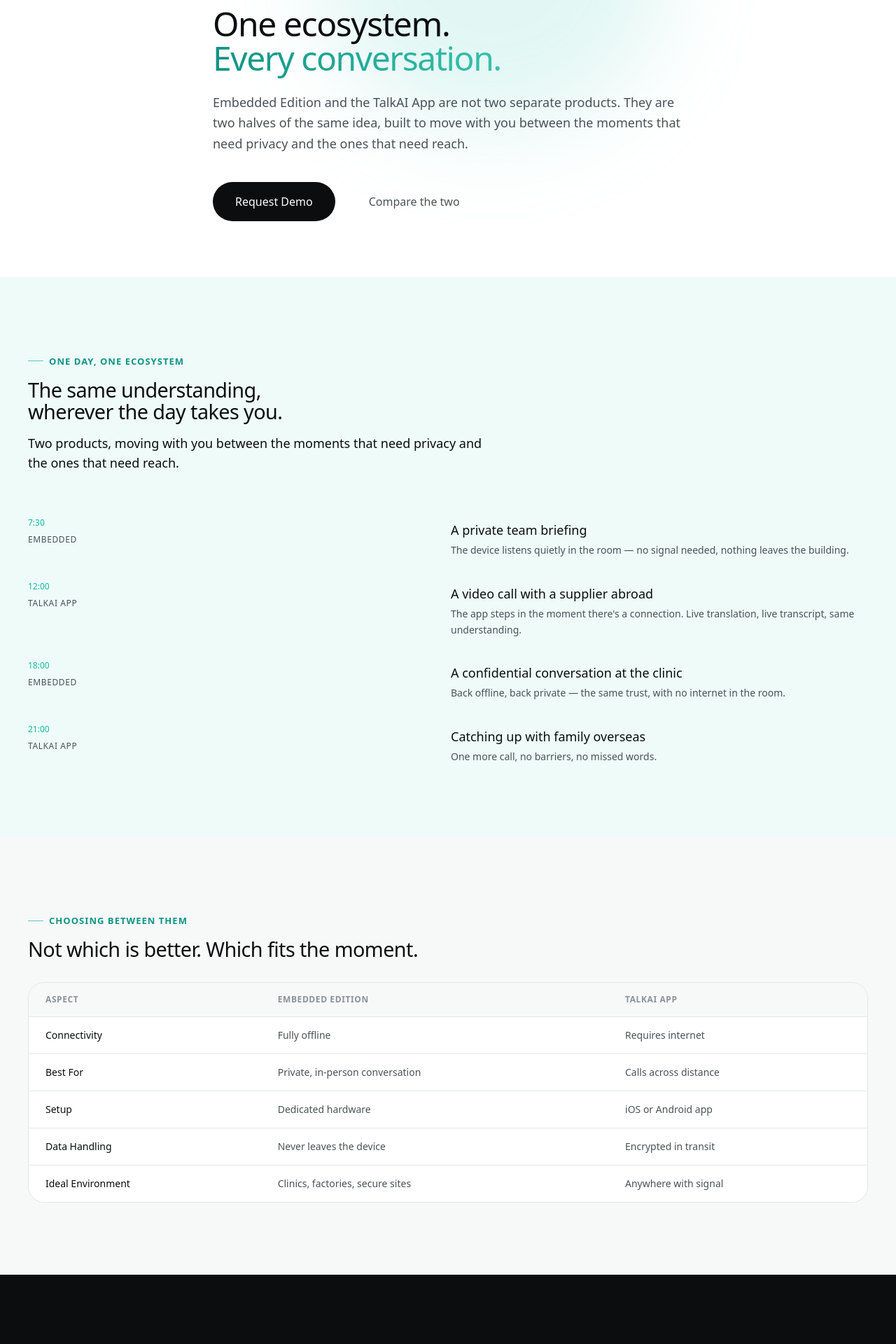
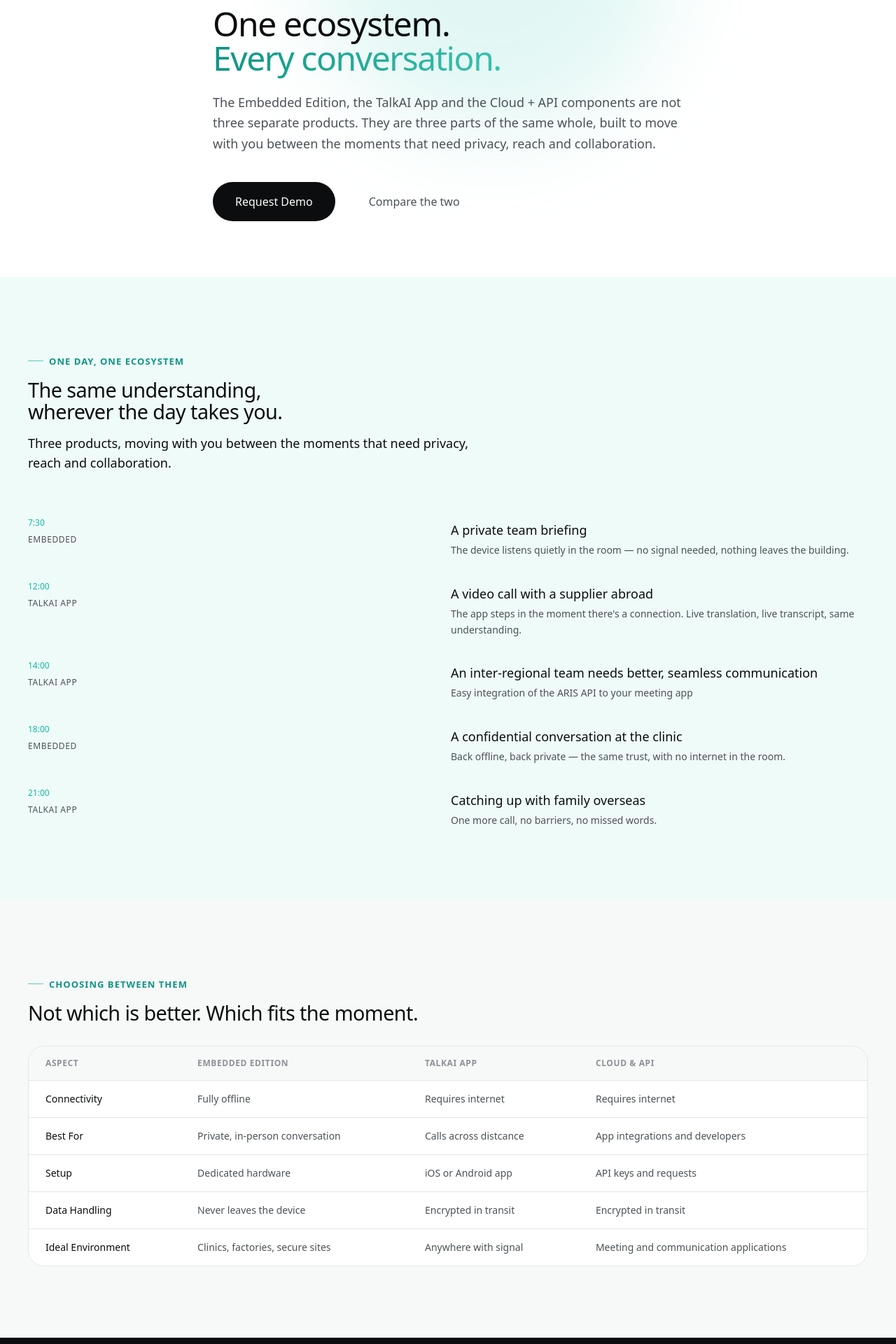
Before and after one commit to Abdul-Ahad3/ARIS-TalkAI-marketing, a Next.js app: page /ecosystem in a window 1280 px wide. Shown: the part 160-2080 px from the top of the page at 70% size. Built offline with nearby package versions, Linux system fonts and the light colour scheme.

Commit message:
Add cloud&api to ecosystem page

```diff
--- a/src/components/sections/ecosystem/CompTable.tsx
+++ b/src/components/sections/ecosystem/CompTable.tsx
@@ -15,6 +15,7 @@
                 <th scope="col" className="px-6 py-4 font-mono text-xs uppercase tracking-wider text-ink-muted">Aspect</th>
                 <th scope="col" className="px-6 py-4 font-mono text-xs uppercase tracking-wider text-ink-muted">Embedded Edition</th>
                 <th scope="col" className="px-6 py-4 font-mono text-xs uppercase tracking-wider text-ink-muted">TalkAI App</th>
+                <th scope="col" className="px-6 py-4 font-mono text-xs uppercase tracking-wider text-ink-muted">Cloud & API</th>
               </tr>
             </thead>
             <tbody>
@@ -23,6 +24,7 @@
                   <th scope="row" className="px-6 py-4 font-medium text-ink">{row.label}</th>
                   <td className="px-6 py-4 text-ink-soft">{row.embedded}</td>
                   <td className="px-6 py-4 text-ink-soft">{row.mobile}</td>
+                  <td className="px-6 py-4 text-ink-soft">{row.capi}</td>
                 </tr>
               ))}
             </tbody>
--- a/src/components/sections/ecosystem/Hero.tsx
+++ b/src/components/sections/ecosystem/Hero.tsx
@@ -12,7 +12,7 @@
             One ecosystem. <span className="text-gradient-teal">Every conversation.</span>
           </h1>
           <p className="mt-6 text-lg leading-relaxed text-ink-soft">
-            Embedded Edition and the TalkAI App are not two separate products. They are two halves of the same idea, built to move with you between the moments that need privacy and the ones that need reach.
+            The Embedded Edition, the TalkAI App and the Cloud + API components are not three separate products. They are three parts of the same whole, built to move with you between the moments that need privacy, reach and collaboration.
           </p>
           <div className="mt-10 flex flex-wrap items-left justify-left gap-4">
             <Button href="/contact" size="lg">Request Demo</Button>
--- a/src/components/sections/ecosystem/JourneyTimeline.tsx
+++ b/src/components/sections/ecosystem/JourneyTimeline.tsx
@@ -11,7 +11,7 @@
           align="left"
           eyebrow="One Day, One Ecosystem"
           title="The same understanding, wherever the day takes you."
-          description="Two products, moving with you between the moments that need privacy and the ones that need reach."
+          description="Three products, moving with you between the moments that need privacy, reach and collaboration."
         />
 
         <div className="text-left justify-items-left mt-16">
--- a/src/components/sections/ecosystem/SharedFoundation.tsx
+++ b/src/components/sections/ecosystem/SharedFoundation.tsx
@@ -6,7 +6,7 @@
     <SplitFeatureSection
       className="bg-ink text-white"
       eyebrow="Shared Foundation"
-      title="Two products. One set of principles."
+      title="Three products. One set of principles."
       description=""
       position="bottom"
       visual={
--- a/src/data/eco-comparison.ts
+++ b/src/data/eco-comparison.ts
@@ -1,9 +1,9 @@
 import type { ComparisonRow } from "@/types/eco-comparison";
 
 export const comparisonRows: ComparisonRow[] = [
-  { label: "Connectivity", embedded: "Fully offline", mobile: "Requires internet" },
-  { label: "Best For", embedded: "Private, in-person conversation", mobile: "Calls across distance" },
-  { label: "Setup", embedded: "Dedicated hardware", mobile: "iOS or Android app" },
-  { label: "Data Handling", embedded: "Never leaves the device", mobile: "Encrypted in transit" },
-  { label: "Ideal Environment", embedded: "Clinics, factories, secure sites", mobile: "Anywhere with signal" },
+  { label: "Connectivity", embedded: "Fully offline", mobile: "Requires internet", capi: "Requires internet" },
+  { label: "Best For", embedded: "Private, in-person conversation", mobile: "Calls across distcance", capi: "App integrations and developers" },
+  { label: "Setup", embedded: "Dedicated hardware", mobile: "iOS or Android app", capi: "API keys and requests" },
+  { label: "Data Handling", embedded: "Never leaves the device", mobile: "Encrypted in transit", capi: "Encrypted in transit" },
+  { label: "Ideal Environment", embedded: "Clinics, factories, secure sites", mobile: "Anywhere with signal", capi: "Meeting and communication applications" },
 ];
--- a/src/data/eco-journey.ts
+++ b/src/data/eco-journey.ts
@@ -1,10 +1,10 @@
 import type { JourneyMoment } from "@/types/eco-journey";
-import { Briefcase, Video, HeartPulse, Users } from "lucide-react";
 
 
 export const journeyMoments: JourneyMoment[] = [
-  { time: "7:30", mode: "embedded", icon: Briefcase, title: "A private team briefing", description: "The device listens quietly in the room — no signal needed, nothing leaves the building." },
-  { time: "12:00", mode: "mobile", icon: Video, title: "A video call with a supplier abroad", description: "The app steps in the moment there's a connection. Live translation, live transcript, same understanding." },
-  { time: "18:00", mode: "embedded", icon: HeartPulse, title: "A confidential conversation at the clinic", description: "Back offline, back private — the same trust, with no internet in the room." },
-  { time: "21:00", mode: "mobile", icon: Users, title: "Catching up with family overseas", description: "One more call, no barriers, no missed words." },
+  { time: "7:30", mode: "embedded", title: "A private team briefing", description: "The device listens quietly in the room — no signal needed, nothing leaves the building." },
+  { time: "12:00", mode: "mobile", title: "A video call with a supplier abroad", description: "The app steps in the moment there's a connection. Live translation, live transcript, same understanding." },
+  { time: "14:00", mode: "cloud&api", title: "An inter-regional team needs better, seamless communication", description: "Easy integration of the ARIS API to your meeting app" },
+  { time: "18:00", mode: "embedded", title: "A confidential conversation at the clinic", description: "Back offline, back private — the same trust, with no internet in the room." },
+  { time: "21:00", mode: "mobile", title: "Catching up with family overseas", description: "One more call, no barriers, no missed words." },
 ];
--- a/src/types/eco-comparison.ts
+++ b/src/types/eco-comparison.ts
@@ -2,4 +2,5 @@
   label: string;
   embedded: string;
   mobile: string;
+  capi: string;
 }
--- a/src/types/eco-journey.ts
+++ b/src/types/eco-journey.ts
@@ -2,8 +2,7 @@
 
 export interface JourneyMoment {
   time: string;
-  mode: "embedded" | "mobile";
-  icon: LucideIcon;
+  mode: "embedded" | "mobile" | "cloud&api";
   title: string;
   description: string;
 }
```
